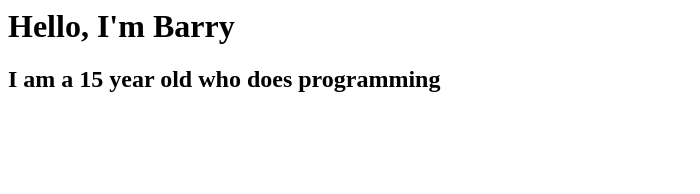
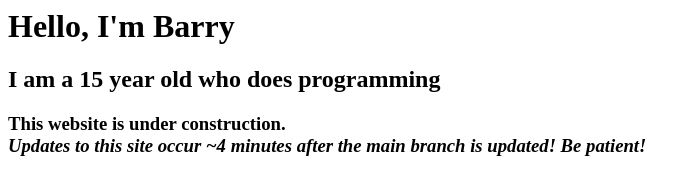
Before and after one commit to ohno-ourtable/ohno-ourtable.github.io, a plain HTML site: page index.html in a window 1280 px wide. Shown: the whole page, without its empty margins (0-700 px from the left). Drawn offline with Linux system fonts and the light colour scheme.

Commit message:
Update index.html

```diff
--- a/index.html
+++ b/index.html
@@ -1,2 +1,5 @@
 <h1>Hello, I'm Barry</h1>
 <h2>I am a 15 year old who does programming</h2>
+<h3>This website is under construction.
+<br>
+<em>Updates to this site occur ~4 minutes after the main branch is updated! Be patient!</em></h3>
```
